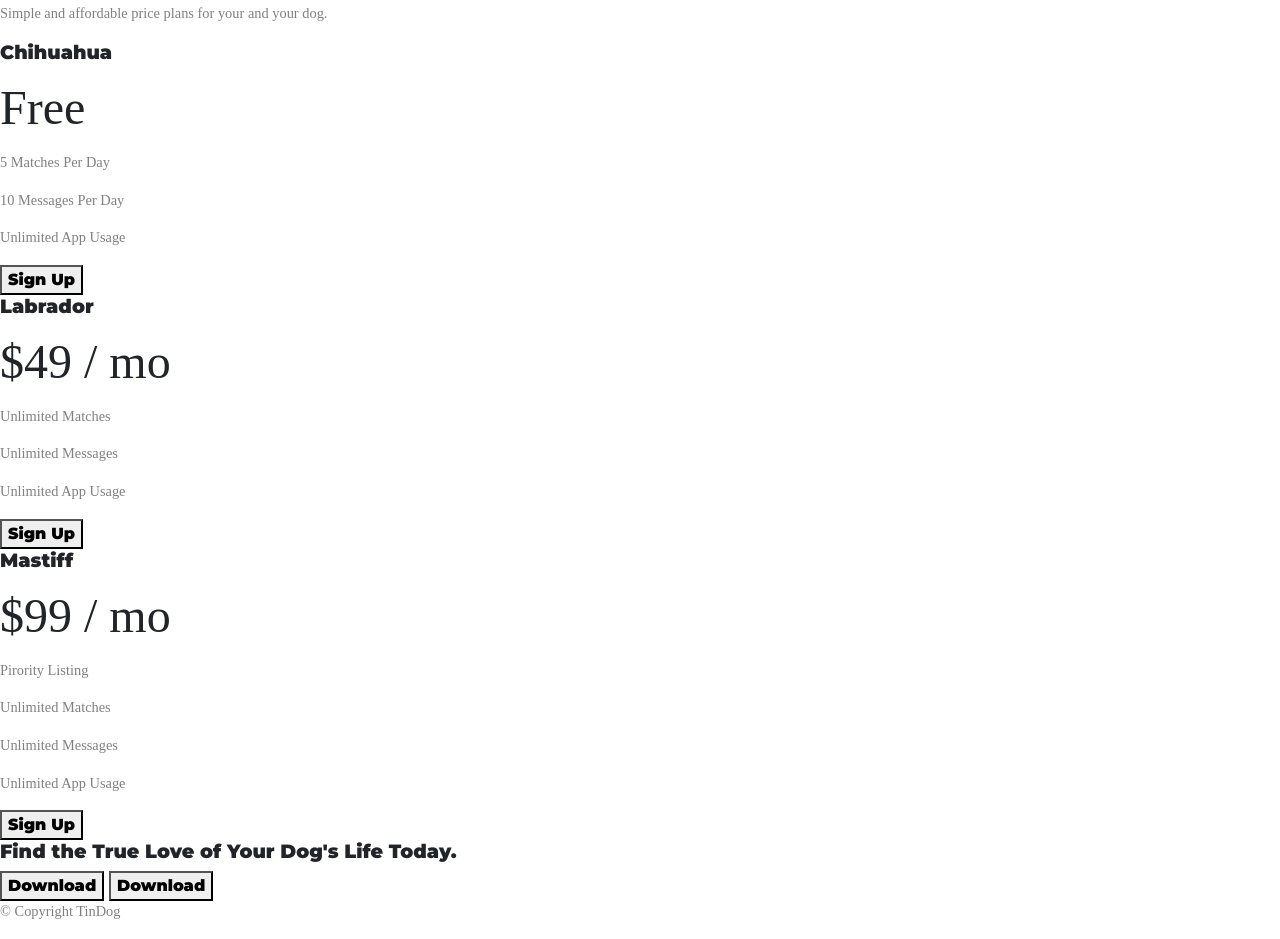
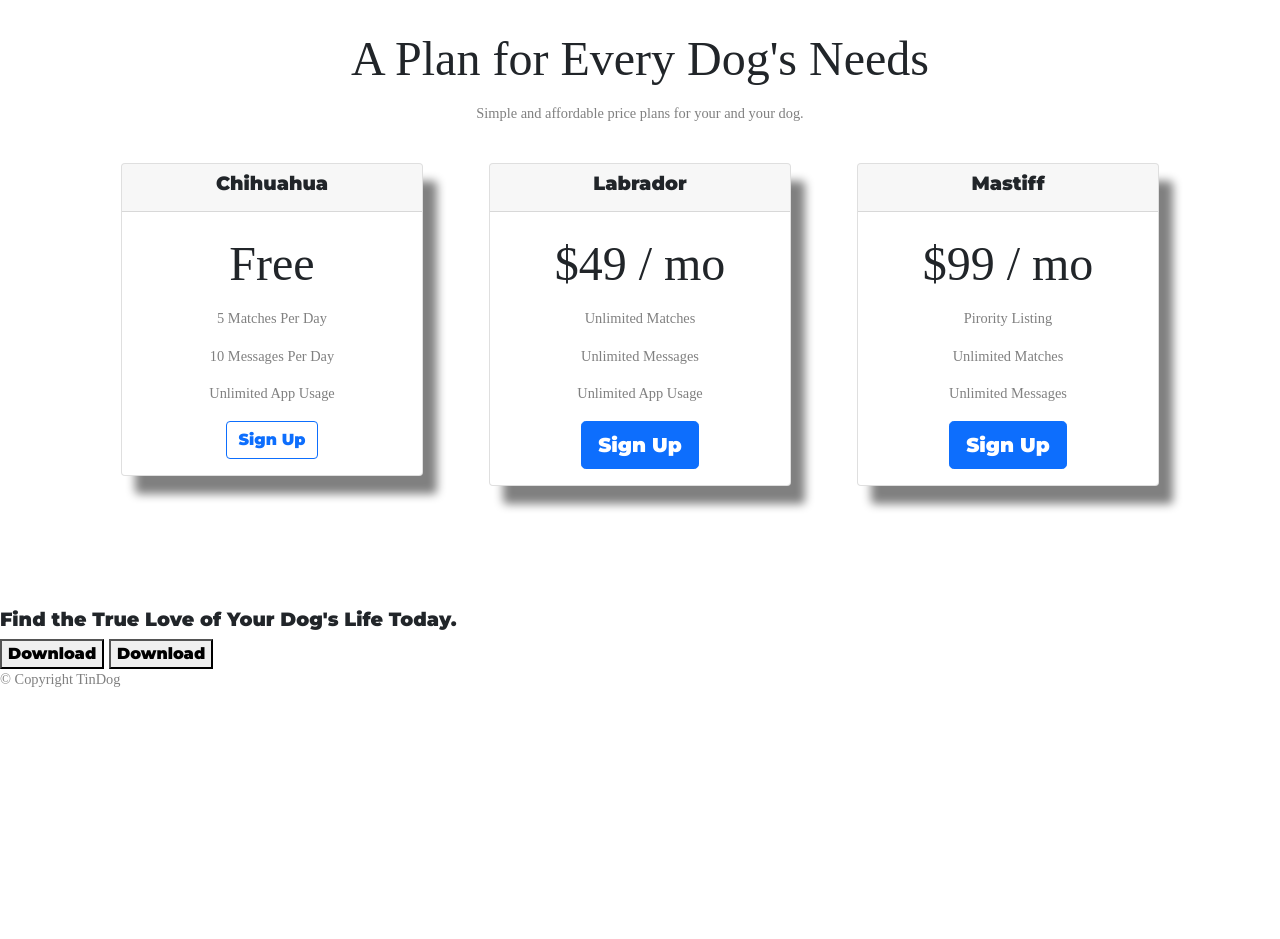
Before and after one commit to Umarkhan4/Tindog, a plain HTML site: page index.html in a window 1280 px wide. Shown: the part 2052-2991 px from the top of the page. After the commit the page ends 2759 px from the top, so only its background shows below. Drawn offline with nearby package versions, Linux system fonts and the light colour scheme; a web font is replaced by a local one.

Commit message:
cardsadded

```diff
--- a/css/styles.css
+++ b/css/styles.css
@@ -112,3 +112,14 @@ p {
   width: 15%;
   margin: 20px 20px 50px;
 }
+#pricing{
+  padding: 100px;
+  text-align: center;
+
+}
+.pricing-colum{
+  padding: 2% 3%;
+}
+.card{
+  filter: drop-shadow(14px 18px 5px gray );
+}
--- a/index.html
+++ b/index.html
@@ -190,28 +190,54 @@
     <section id="pricing">
       <h2>A Plan for Every Dog's Needs</h2>
       <p>Simple and affordable price plans for your and your dog.</p>
-
-      <h3>Chihuahua</h3>
+<div class="row">
+  <div class="pricing-colum col-lg-4 col-md-6">
+    <div class="card">
+  <div class="card-header ">
+ <h3>Chihuahua</h3>
+  </div>
+  <div class="card-body">
       <h2>Free</h2>
       <p>5 Matches Per Day</p>
       <p>10 Messages Per Day</p>
       <p>Unlimited App Usage</p>
-      <button type="button">Sign Up</button>
+      <button type="button" class="btn btn-outline-primary">Sign Up</button>
+  </div>
+</div>
+</div>
 
-      <h3>Labrador</h3>
-      <h2>$49 / mo</h2>
+     <div class="pricing-colum col-lg-4 col-md-6">
+      <div class="card">
+    <div class="card-header">
+    <h3>Labrador</h3>
+    </div>
+<div class="card-body">
+   <h2>$49 / mo</h2>
       <p>Unlimited Matches</p>
       <p>Unlimited Messages</p>
       <p>Unlimited App Usage</p>
-      <button type="button">Sign Up</button>
+      <button type="button" class="btn btn-lg btn-block btn-primary">Sign Up</button>
+      </div>
+    </div>
+  </div>
 
-      <h3>Mastiff</h3>
-      <h2>$99 / mo</h2>
+
+    <div class="pricing-colum col-lg-4">
+      <div class="card">
+      <div class="card-header">
+ <h3>Mastiff</h3>
+      </div>
+  <div class="card-body"><h2>$99 / mo</h2>
       <p>Pirority Listing</p>
       <p>Unlimited Matches</p>
       <p>Unlimited Messages</p>
-      <p>Unlimited App Usage</p>
-      <button type="button">Sign Up</button>
+      <button type="button" class="btn btn-lg btn-block btn-primary">Sign Up</button>
+    </div>
+  </div>
+    </div>
+
+
+
     </section>
 
     <!-- Call to Action -->
```
